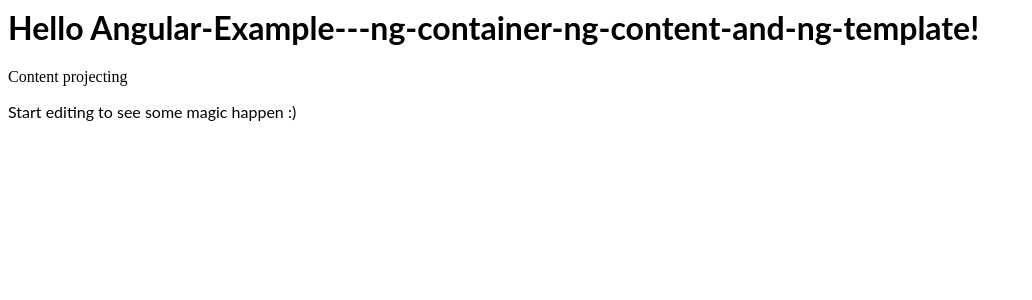
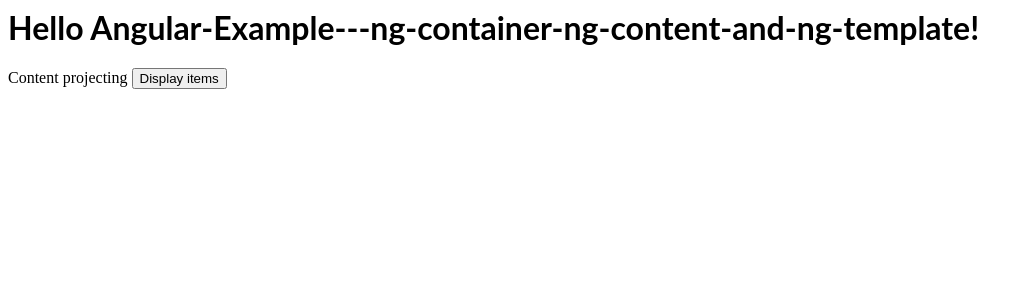
Before and after one commit to sajithahd/Angular-Example---ng-container-ng-content-and-ng-template, an Angular app: page / in a window 1280 px wide. Shown: the top 300 px of the page, without its empty margins (0-1032 px from the left). Built offline with nearby package versions, Linux system fonts and the light colour scheme.

Commit message:
2 files modified

```diff
--- a/src/app/app.component.html
+++ b/src/app/app.component.html
@@ -1,6 +1,9 @@
 <hello name="{{ name }}">
   Content projecting
 </hello>
-<p>
+<button (click)="toggleItems()">Display items</button>
+
+
+<p *ngIf="displayItems" >
   Start editing to see some magic happen :)
 </p>
--- a/src/app/app.component.ts
+++ b/src/app/app.component.ts
@@ -20,4 +20,8 @@
       { name: "hera" }
     ];
   }
+
+  toggleItems(): void {
+    this.displayItems != this.displayItems;
+  }
 }
```
